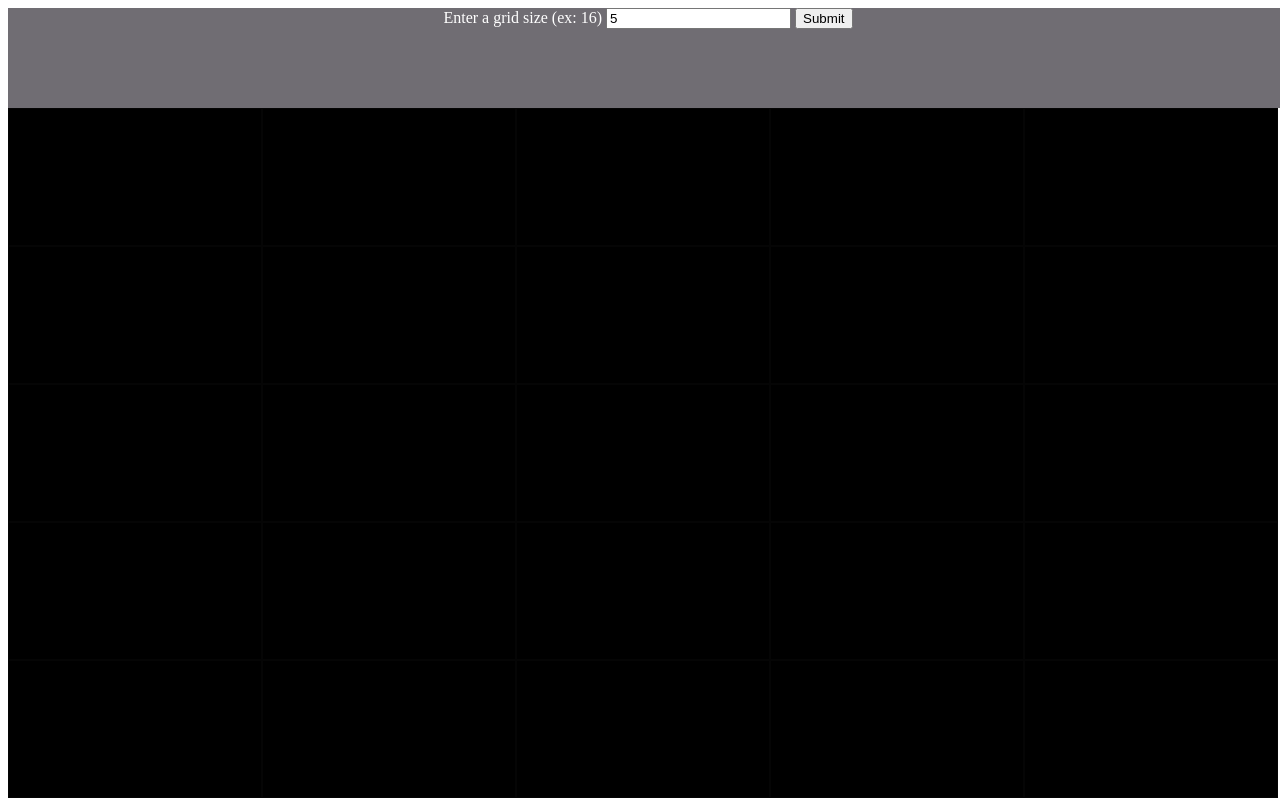
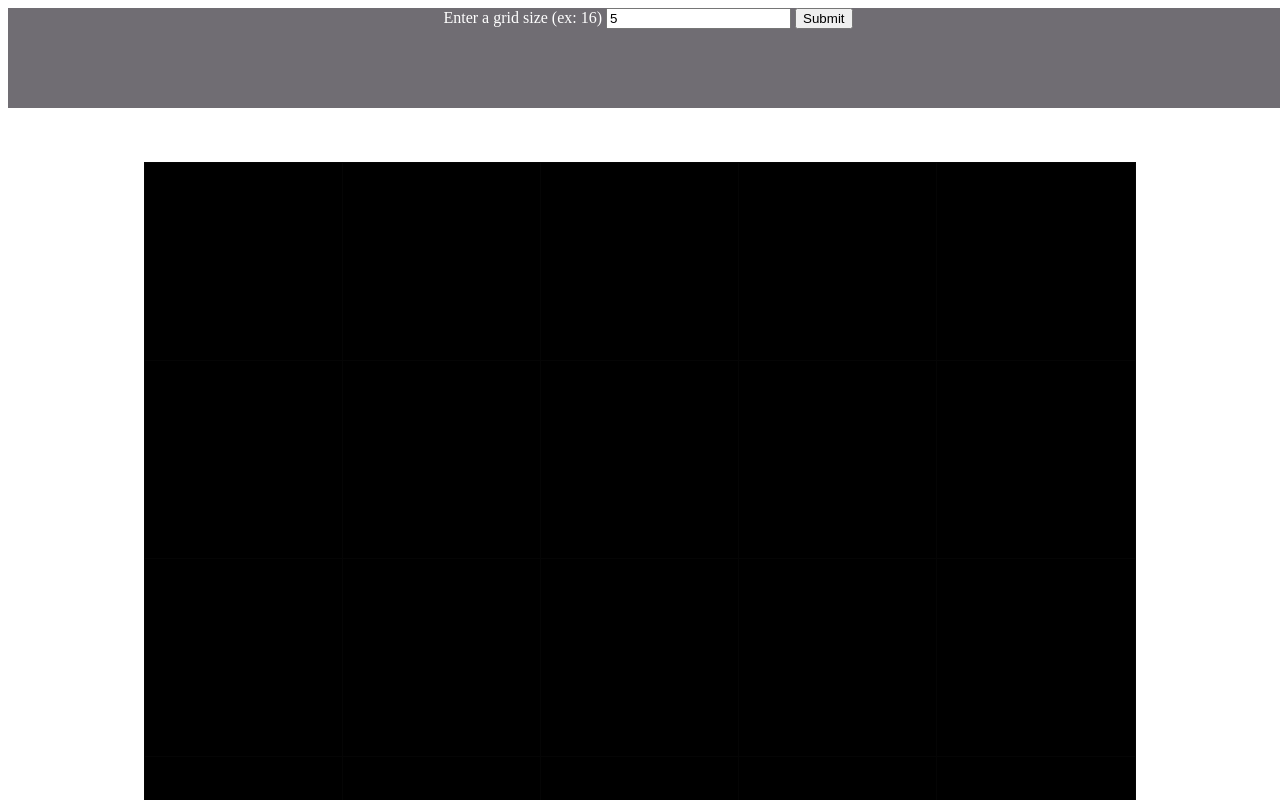
Before and after one commit to pengbert1/odin-Etch-a-Sketch, a plain HTML site: page index.html in a window 1280 px wide. Both pictures are taken after typing "5" into the empty fields and a click on the button "Submit". Shown: the top 800 px of the page. Drawn offline with Linux system fonts and the light colour scheme.

Commit message:
fixed sizing issues

```diff
--- a/script.js
+++ b/script.js
@@ -41,18 +41,18 @@ function changeColor(squareDiv){
 
 
 function populateGrid(size){
+    const rect = divContainer.getBoundingClientRect();
     for(let i = 0; i < size; i++){
 
         const row = document.createElement("div");
         row.classList.add("row");
-        for(let i = 0; i < size; i++){
+        for(let j = 0; j < size; j++){
 
             let div = document.createElement("div");
             div.classList.add("grid-square");
-            div.style.height = (((window.innerHeight - 100) / size) - 2) + "px";
-            div.style.width = ((window.innerWidth / size) - 2) + "px";
+            div.style.height = (Math.floor(((rect.height - 10) / size))) + "px";
+            div.style.width = (Math.floor(((rect.width - 10) / size))) + "px";
 
-            divContainer.appendChild(div);
             row.appendChild(div);
 
         }
--- a/style.css
+++ b/style.css
@@ -1,9 +1,17 @@
 .container{
     display: flex;
+    justify-content: center;
+    align-items: center;
     flex-wrap: wrap;
     flex-direction: column;
-    margin: 0;
-    padding: 0;
+    margin: 0 auto;
+    box-sizing: border-box;
+    height: 1000px;
+    width: 1000px;
+    margin-top: 50px;
+    position: relative;
+    overflow: hidden;
+
 
 }
 
@@ -17,8 +25,9 @@
 }
 .grid-square{
     background-color: black;
-    border: 1px solid rgb(5, 5, 5);
+    outline: 1px solid rgb(5, 5, 5);
     box-sizing: border-box;
+
 
 
 }
```
